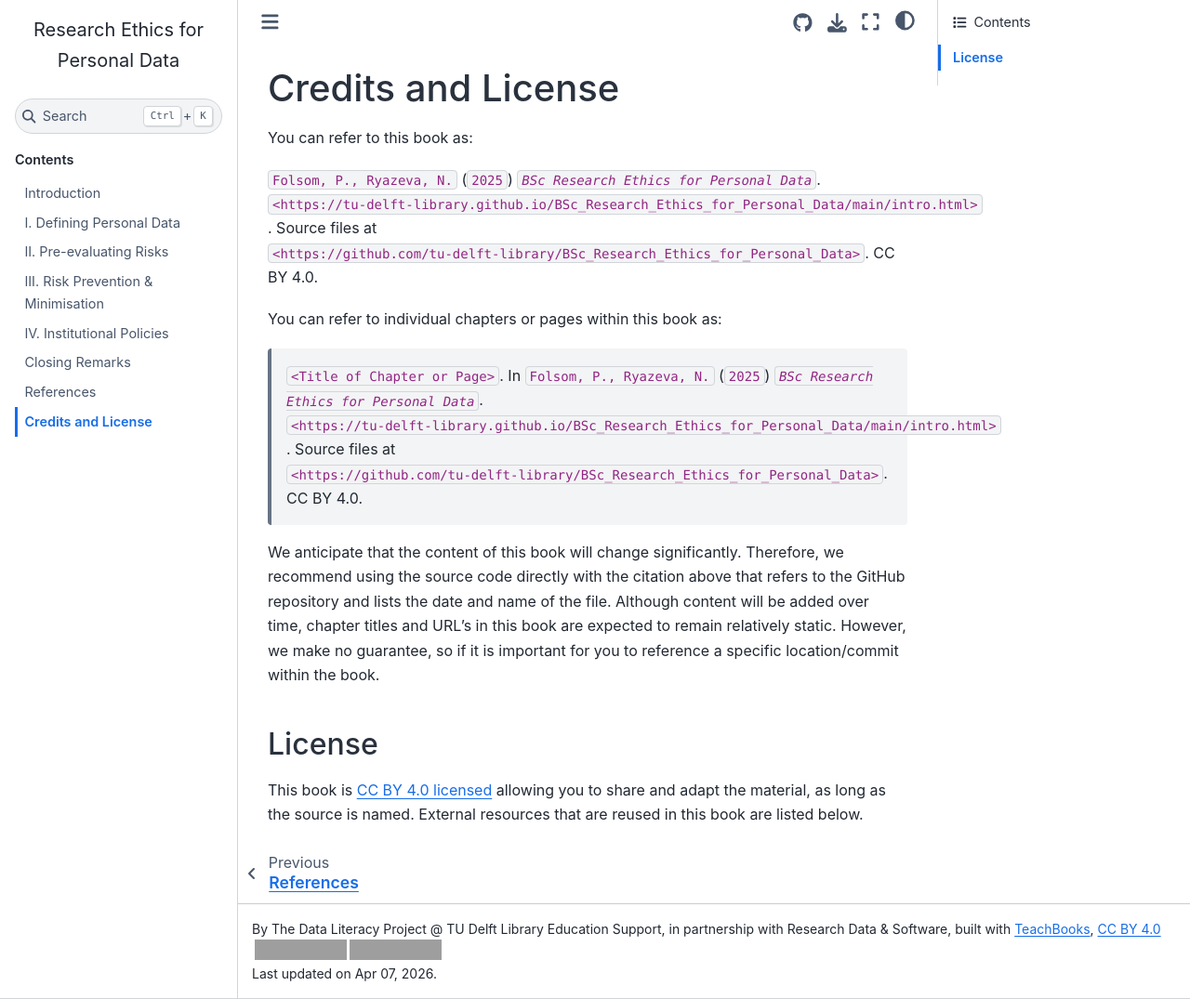
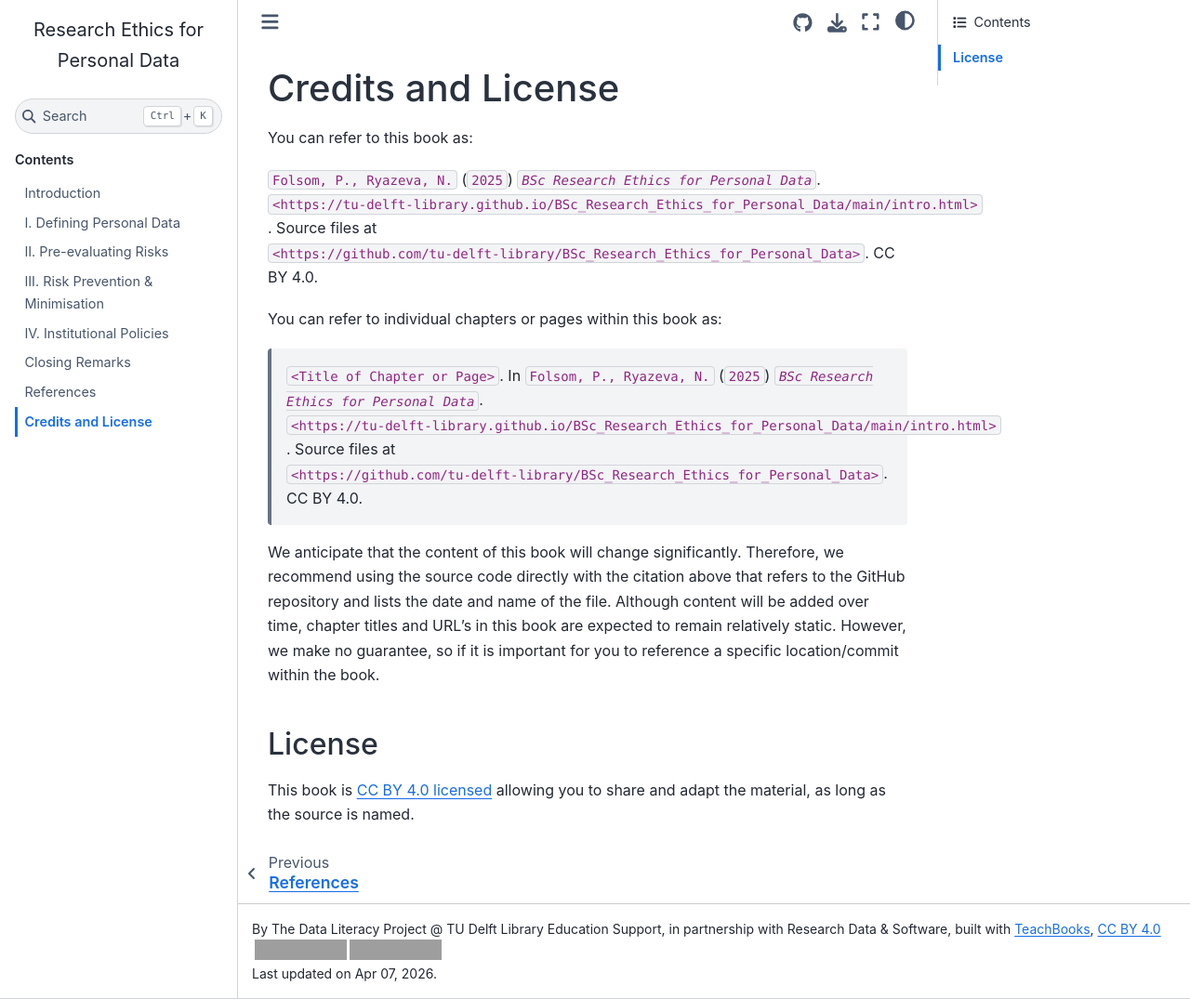
Before and after one commit to tu-delft-library/BSc_Research_Ethics_for_Personal_Data, a Jupyter Book: the page built from book/credits.md, in a window 1280 px wide and 1075 px high. Shown: the whole window at 93% size. Built offline with Jupyter Book 1.0.4 settings and Sphinx 7.4.7 and the Sphinx Book theme 1.1.4, drawn with Linux system fonts in a browser that asks for light colours; comment, search, counter and statistics services are not loaded; grey boxes are pictures that could not be loaded.

Commit message:
Update credits.md

```diff
--- a/book/credits.md
+++ b/book/credits.md
@@ -13,4 +13,4 @@ We anticipate that the content of this book will change significantly. Therefore
 
 
 ## License
-This book is [CC BY 4.0 licensed](https://creativecommons.org/licenses/by/4.0/) allowing you to share and adapt the material, as long as the source is named. External resources that are reused in this book are listed below.
+This book is [CC BY 4.0 licensed](https://creativecommons.org/licenses/by/4.0/) allowing you to share and adapt the material, as long as the source is named.
```
